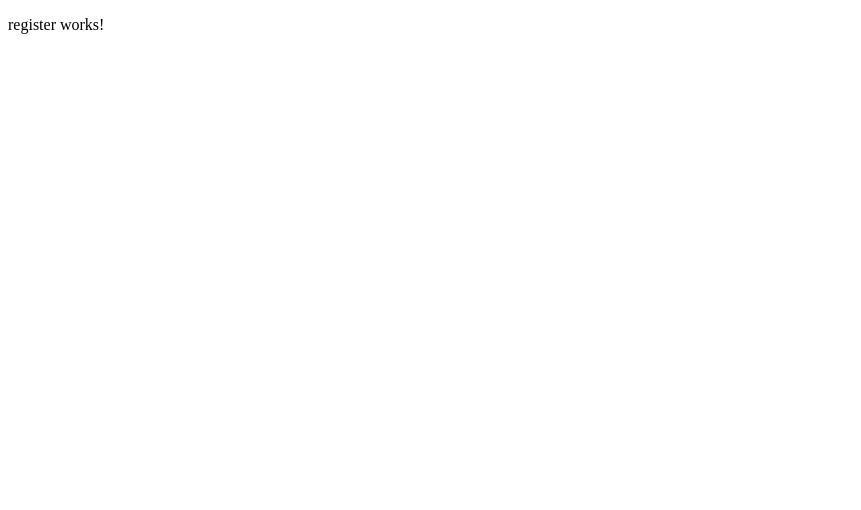
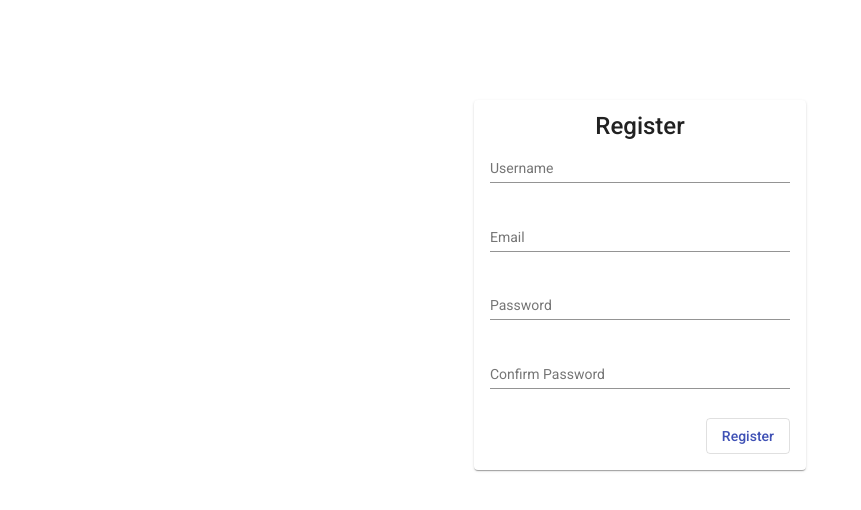
Before and after one commit to ibrahimsamirdev/Goshop-frontend, an Angular app: page /register in a window 1280 px wide. Shown: the top 510 px of the page, without its empty margins (0-861 px from the left). Built offline with nearby package versions, Linux system fonts and the light colour scheme.

Commit message:
add angular material, creaet login and register design

```diff
--- a/angular.json
+++ b/angular.json
@@ -24,6 +24,7 @@
               "src/assets"
             ],
             "styles": [
+              "./node_modules/@angular/material/prebuilt-themes/indigo-pink.css",
               "src/styles.css"
             ],
             "scripts": []
@@ -88,6 +89,7 @@
               "src/assets"
             ],
             "styles": [
+              "./node_modules/@angular/material/prebuilt-themes/indigo-pink.css",
               "src/styles.css"
             ],
             "scripts": []
@@ -119,6 +121,7 @@
           }
         }
       }
-    }},
+    }
+  },
   "defaultProject": "Goshop-frontend"
 }
--- a/package.json
+++ b/package.json
@@ -12,10 +12,13 @@
   "private": true,
   "dependencies": {
     "@angular/animations": "~9.0.7",
+    "@angular/cdk": "^9.2.4",
     "@angular/common": "~9.0.7",
     "@angular/compiler": "~9.0.7",
     "@angular/core": "~9.0.7",
+    "@angular/flex-layout": "^10.0.0-beta.32",
     "@angular/forms": "~9.0.7",
+    "@angular/material": "^9.2.4",
     "@angular/platform-browser": "~9.0.7",
     "@angular/platform-browser-dynamic": "~9.0.7",
     "@angular/router": "~9.0.7",
--- a/src/app/login/login.component.css
+++ b/src/app/login/login.component.css
@@ -0,0 +1,28 @@
+:host {
+    display: flex;
+    justify-content: center;
+    margin: 100px 0px;
+  }
+
+  .mat-form-field {
+    width: 100%;
+    min-width: 300px;
+  }
+
+  mat-card-title,
+  mat-card-content {
+    display: flex;
+    justify-content: center;
+  }
+
+  .error {
+    padding: 16px;
+    width: 300px;
+    color: white;
+    background-color: red;
+  }
+
+  .button {
+    display: flex;
+    justify-content: flex-end;
+  }
--- a/src/app/login/login.component.html
+++ b/src/app/login/login.component.html
@@ -1 +1,29 @@
-<p>login works!</p>
+<mat-card>
+    <mat-card-title>Login</mat-card-title>
+<mat-card-content>
+<form [formGroup]="form" (ngSubmit)="submit()" >
+  <p>
+    <mat-form-field>
+      <input type="text" matInput placeholder="Username" formControlName="username">
+    </mat-form-field>
+  </p>
+
+  <p>
+    <mat-form-field>
+      <input type="password" matInput placeholder="Password" formControlName="password">
+    </mat-form-field>
+  </p>
+
+  <!-- <p *ngIf="error" class="error">
+    {{ error }}
+   </p> -->
+
+  <div class="button">
+    <!-- <mat-button-toggle (click)="submit()" mat-button>Login</mat-button-toggle> -->
+    <button mat-stroked-button color="primary" type="submit" class="btn-block">Login</button>
+
+  </div>
+
+</form>
+</mat-card-content>
+</mat-card>
--- a/src/app/login/login.component.ts
+++ b/src/app/login/login.component.ts
@@ -1,4 +1,6 @@
-import { Component, OnInit } from '@angular/core';
+import { Component, OnInit, Input, Output } from '@angular/core';
+import { FormGroup, FormControl } from '@angular/forms';
+import { EventEmitter } from 'protractor';
 
 @Component({
   selector: 'app-login',
@@ -12,4 +14,19 @@ export class LoginComponent implements OnInit {
   ngOnInit(): void {
   }
 
+  form: FormGroup = new FormGroup({
+    username: new FormControl(''),
+    password: new FormControl(''),
+  });
+
+  submit() {
+    if (this.form.valid) {
+      // this.submitEM.emit(this.form.value);
+      console.log(" error>>>")
+    }
+    console.log(this.form.value);
+  }
+  // @Input() error: string | null;
+
+  // @Output() submitEM = new EventEmitter();
 }
--- /dev/null
+++ b/src/app/material.module.ts
@@ -0,0 +1,95 @@
+import { ModuleWithProviders, NgModule} from "@angular/core";
+import { MAT_LABEL_GLOBAL_OPTIONS, MatNativeDateModule, MAT_DATE_LOCALE } from '@angular/material/core';
+import { MatIconRegistry } from '@angular/material/icon';
+import { MatAutocompleteModule } from '@angular/material/autocomplete';
+import { MatBadgeModule } from '@angular/material/badge';
+import { MatButton } from '@angular/material/button';
+import {MatButtonModule} from '@angular/material/button';
+
+import { MatButtonToggleModule } from '@angular/material/button-toggle';
+import { MatCardModule } from '@angular/material/card';
+import { MatCheckboxModule } from '@angular/material/checkbox';
+import { MatChipsModule } from '@angular/material/chips';
+import { MatStepperModule } from '@angular/material/stepper';
+import { MatDatepickerModule } from '@angular/material/datepicker';
+import { MatDialogModule } from '@angular/material/dialog';
+import { MatExpansionModule } from '@angular/material/expansion';
+import { MatFormFieldModule } from '@angular/material/form-field';
+import { MatGridListModule } from '@angular/material/grid-list';
+import { MatIconModule } from '@angular/material/icon';
+import { MatInputModule } from '@angular/material/input';
+import { MatListModule } from '@angular/material/list';
+import { MatMenuModule } from '@angular/material/menu';
+import { MatPaginatorModule } from '@angular/material/paginator';
+import { MatProgressBarModule } from '@angular/material/progress-bar';
+import { MatProgressSpinnerModule } from '@angular/material/progress-spinner';
+import { MatRadioModule } from '@angular/material/radio';
+import { MatRippleModule } from '@angular/material/core';
+// import { MatSelect } from '@angular/material/select';
+import { MatSidenavModule } from '@angular/material/sidenav';
+import { MatSliderModule } from '@angular/material/slider';
+import { MatSlideToggleModule } from '@angular/material/slide-toggle';
+import { MatSnackBarModule } from '@angular/material/snack-bar';
+import { MatSortModule } from '@angular/material/sort';
+import { MatTableModule } from '@angular/material/table';
+import { MatTabsModule } from '@angular/material/tabs';
+import { MatToolbarModule } from '@angular/material/toolbar';
+import { MatTooltipModule } from '@angular/material/tooltip';
+import { MatTreeModule } from '@angular/material/tree';
+
+const mm = [
+  MatAutocompleteModule,
+  MatBadgeModule,
+  MatButtonToggleModule,
+  MatButtonModule,
+  MatCardModule,
+  MatCheckboxModule,
+  MatChipsModule,
+  MatStepperModule,
+  MatDatepickerModule,
+  MatDialogModule,
+  MatExpansionModule,
+  MatFormFieldModule,
+  MatGridListModule,
+  MatIconModule,
+  MatInputModule,
+  MatListModule,
+  MatMenuModule,
+  MatPaginatorModule,
+  MatProgressBarModule,
+  MatProgressSpinnerModule,
+  MatRadioModule,
+  MatRippleModule,
+   // MatSelect,
+  MatSidenavModule,
+  MatSliderModule,
+  MatSlideToggleModule,
+  MatSnackBarModule,
+  MatSortModule,
+  MatTableModule,
+  MatTabsModule,
+  MatToolbarModule,
+  MatTooltipModule,
+  MatTreeModule,
+  MatNativeDateModule
+]
+
+@NgModule({
+    imports: [ ...mm ],
+    exports: [...mm
+    ],
+    providers: [
+    ]
+})
+export class MaterialModule {
+    constructor(public matIconRegistry: MatIconRegistry) {
+        // matIconRegistry.registerFontClassAlias('fontawesome', 'fa');
+    }
+
+    static forRoot(): ModuleWithProviders<MaterialModule> {
+        return {
+            ngModule: MaterialModule,
+            providers: [MatIconRegistry]
+        }
+    }
+}
--- a/src/app/register/register.component.css
+++ b/src/app/register/register.component.css
@@ -0,0 +1,30 @@
+
+
+:host {
+    display: flex;
+    justify-content: center;
+    margin: 100px 0px;
+  }
+
+  .mat-form-field {
+    width: 100%;
+    min-width: 300px;
+  }
+
+  mat-card-title,
+  mat-card-content {
+    display: flex;
+    justify-content: center;
+  }
+
+  .error {
+    padding: 16px;
+    width: 300px;
+    color: white;
+    background-color: red;
+  }
+
+  .button {
+    display: flex;
+    justify-content: flex-end;
+  }
--- a/src/app/register/register.component.html
+++ b/src/app/register/register.component.html
@@ -1 +1,40 @@
-<p>register works!</p>
+<mat-card>
+    <mat-card-title>Register</mat-card-title>
+<mat-card-content>
+<form [formGroup]="form" (ngSubmit)="submit()" >
+  <p>
+    <mat-form-field>
+      <input type="text" matInput placeholder="Username" formControlName="username">
+    </mat-form-field>
+  </p>
+
+  <p>
+    <mat-form-field>
+      <input type="email" matInput placeholder="Email" formControlName="email">
+    </mat-form-field>
+  </p>
+
+  <p>
+    <mat-form-field>
+      <input type="password" matInput placeholder="Password" formControlName="password">
+    </mat-form-field>
+  </p>
+
+  <p>
+    <mat-form-field>
+      <input type="password" matInput placeholder="Confirm Password" formControlName="confirmPassword">
+    </mat-form-field>
+  </p>
+
+  <!-- <p *ngIf="error" class="error">
+    {{ error }}
+   </p> -->
+
+  <div class="button">
+    <button mat-stroked-button color="primary" type="submit" class="btn-block">Register</button>
+
+  </div>
+
+</form>
+</mat-card-content>
+</mat-card>
--- a/src/app/register/register.component.ts
+++ b/src/app/register/register.component.ts
@@ -1,4 +1,5 @@
 import { Component, OnInit } from '@angular/core';
+import { FormGroup, FormControl } from '@angular/forms';
 
 @Component({
   selector: 'app-register',
@@ -12,4 +13,20 @@ export class RegisterComponent implements OnInit {
   ngOnInit(): void {
   }
 
+
+  form: FormGroup = new FormGroup({
+    username: new FormControl(''),
+    email: new FormControl(''),
+    password: new FormControl(''),
+    confirmPassword: new FormControl(''),
+  });
+
+  submit() {
+    if (this.form.valid) {
+      // this.submitEM.emit(this.form.value);
+      console.log(" error>>>")
+    }
+    console.log(this.form.value);
+  }
+
 }
--- a/src/index.html
+++ b/src/index.html
@@ -6,8 +6,11 @@
   <base href="/">
   <meta name="viewport" content="width=device-width, initial-scale=1">
   <link rel="icon" type="image/x-icon" href="favicon.ico">
+  <link href="https://fonts.googleapis.com/css?family=Roboto:300,400,500&display=swap" rel="stylesheet">
+  <link href="https://fonts.googleapis.com/icon?family=Material+Icons" rel="stylesheet">
+
 </head>
-<body>
+<body class="mat-typography">
   <app-root></app-root>
 </body>
 </html>
--- a/src/styles.css
+++ b/src/styles.css
@@ -1 +1,4 @@
 /* You can add global styles to this file, and also import other style files */
+
+html, body { height: 100%; }
+body { margin: 0; font-family: Roboto, "Helvetica Neue", sans-serif; }
```
Also changed, not shown: src/app/app.module.ts (+11 -1 lines), 1 other file (tests, documents, lock files or other folders).
